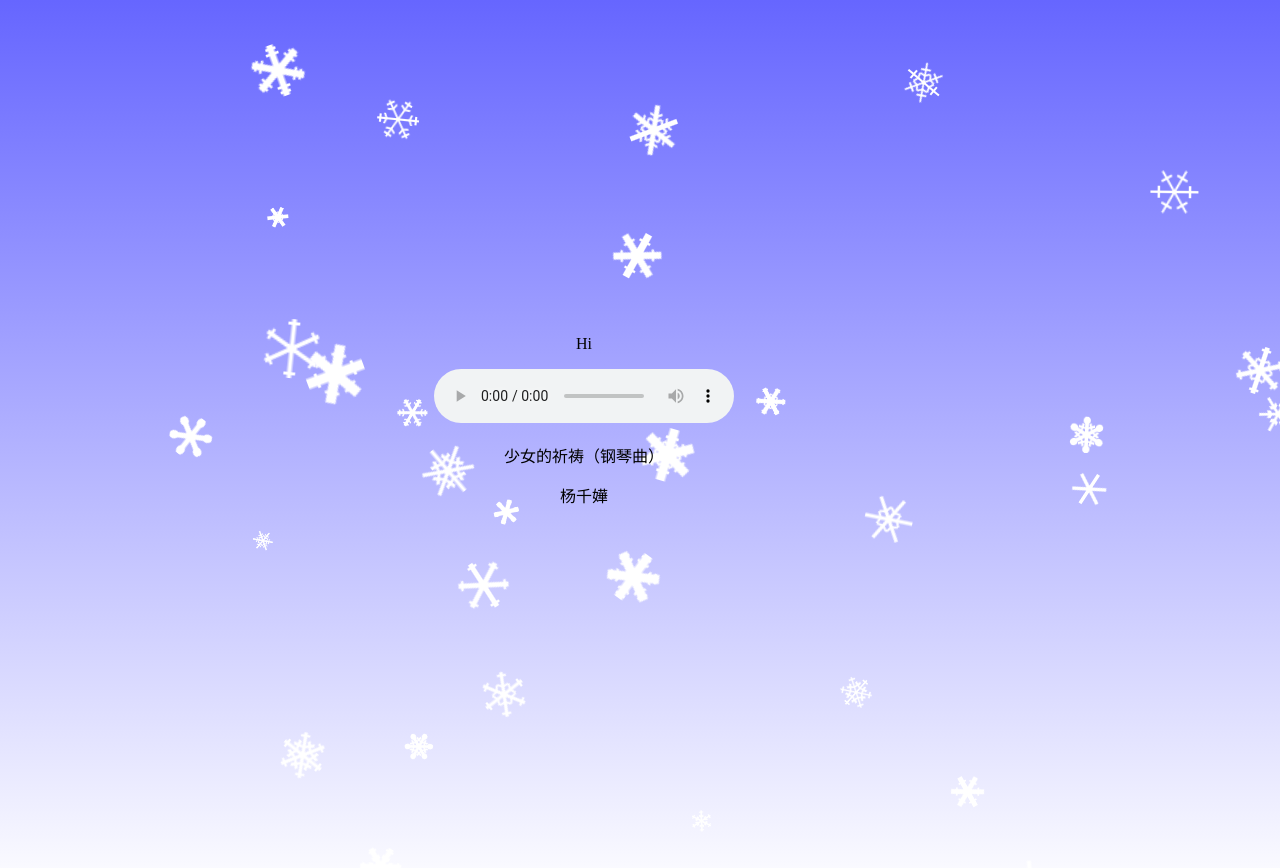
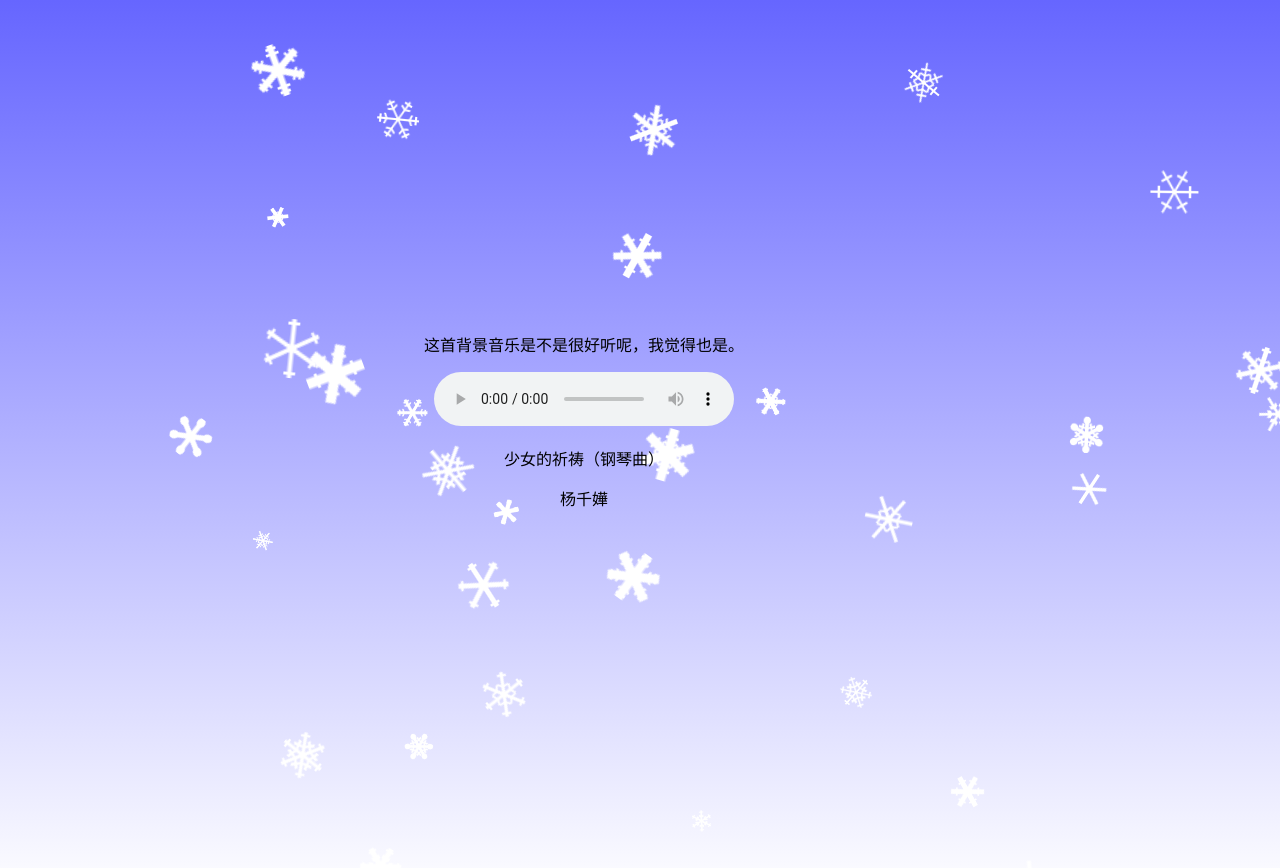
Before and after one commit to dypan/jekyll_demo, a Jekyll site: the page built from index.html, in a window 1280 px wide. Shown: the top 868 px of the page. Built offline with Jekyll 4.4.1, drawn with Linux system fonts in a browser that asks for light colours.

Commit message:
Update index.html

```diff
--- a/index.html
+++ b/index.html
@@ -56,7 +56,7 @@ title: welcome
 <div class="outer">
         <div class="middle">
                 <div style="text-align:center">
-                        <p>Hi</p>
+                        <p>这首背景音乐是不是很好听呢，我觉得也是。</p>
                     <div>
                         <audio class="audioPlayer" controls autoplay preload="metadata" src="http://m1.music.126.net/D6Rucl-9xjVmUQ2iPDINQQ==/2137450604433209.mp3">
                             Your browser does not support HTML5
```
